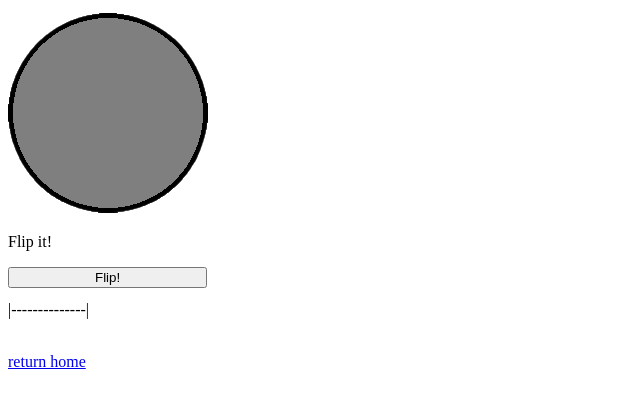
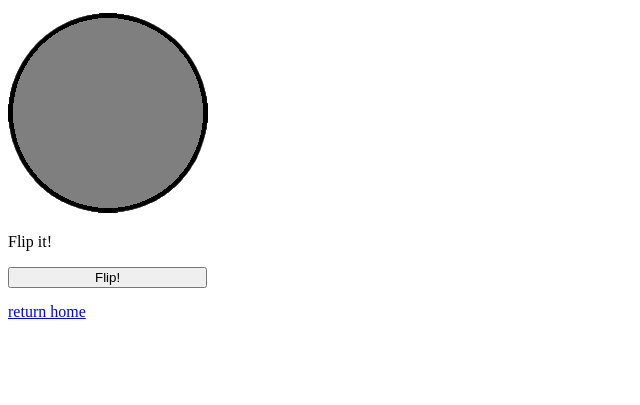
Before and after one commit to AaronSerpa/My-Website, a plain HTML site: page program1.html in a window 1280 px wide. Shown: the part 101-506 px from the top of the page, without its empty margins (0-640 px from the left). Drawn offline with Linux system fonts and the light colour scheme.

Commit message:
Update program1.html

```diff
--- a/program1.html
+++ b/program1.html
@@ -17,7 +17,6 @@
     <button onclick="coinFlip()" id="flip">Flip!</button>
     <script src="program1.js"></script>
     <br />
-    <p>|--------------|</p>
     <br />
     <a href="index.html">return home</a>
   </body>
```
